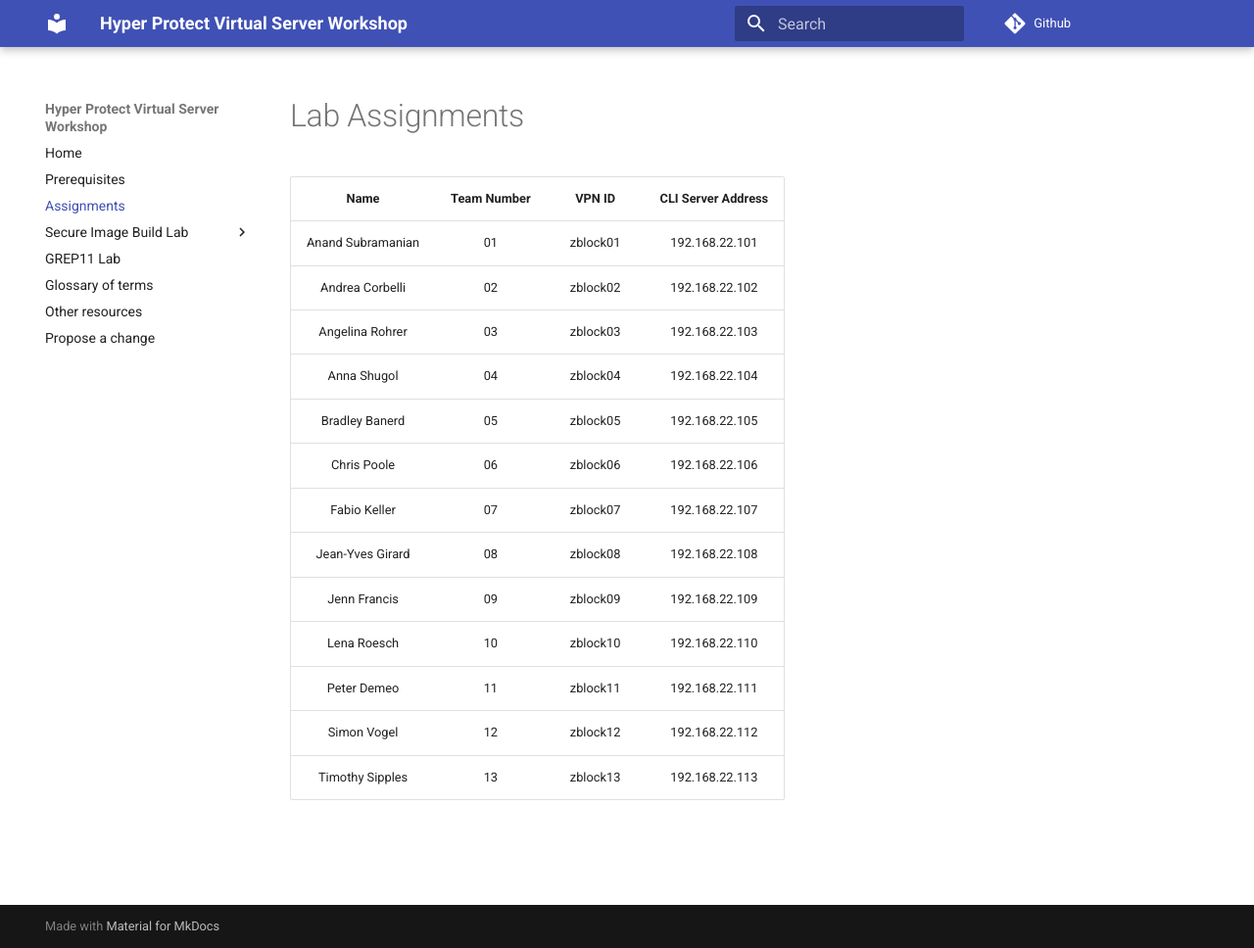
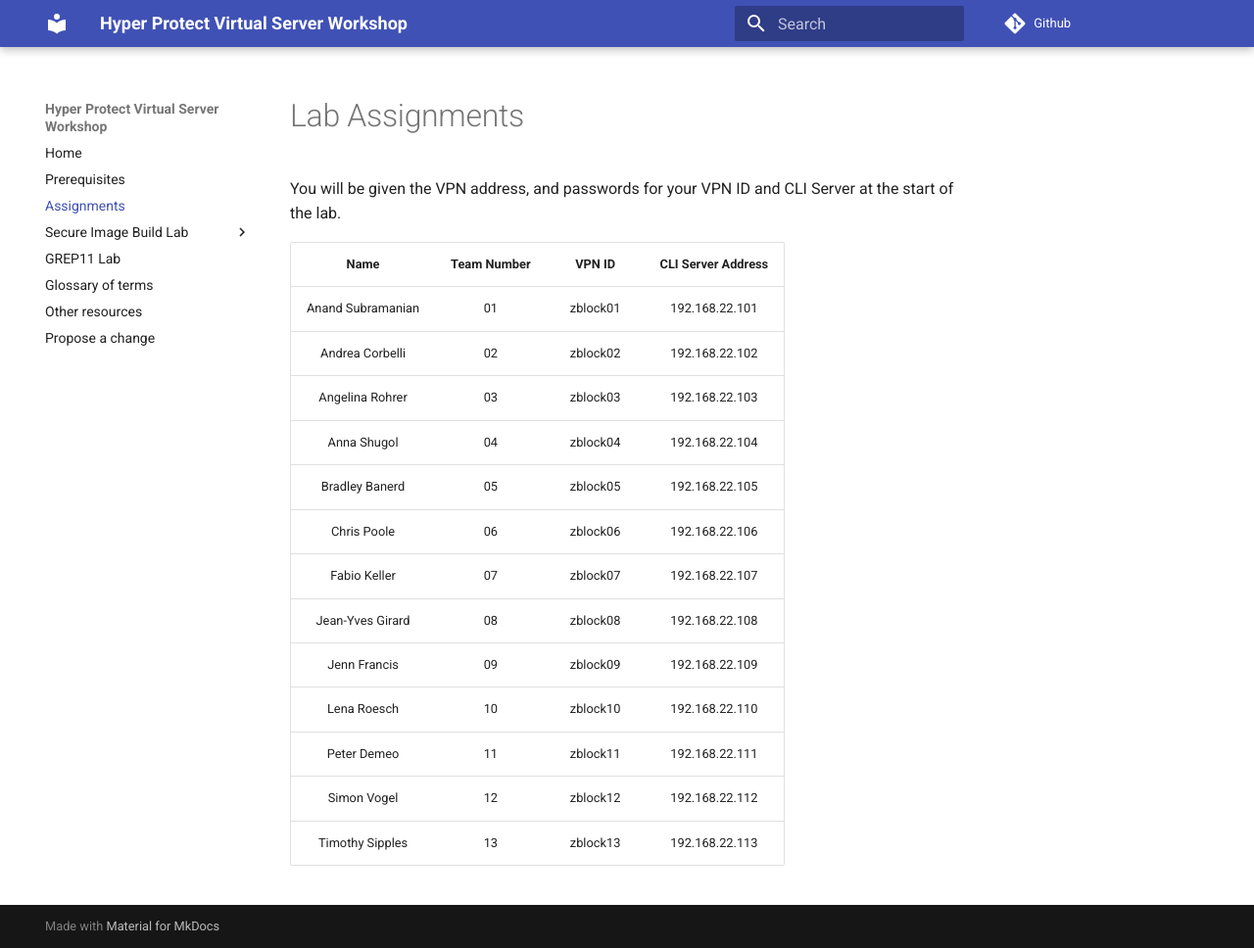
Before and after one commit to ibm-wsc/hyper-protect-virtual-servers-workshop, an MkDocs documentation site: the page built from docs/securebuild-lab/assignment.md, in a window 1280 px wide and 968 px high. Shown: the whole window at 98% size. Built offline with MkDocs 1.6.1 and Material for MkDocs 9.7.7, drawn with Linux system fonts in a browser that asks for light colours.

Commit message:
Update assignment.md

```diff
--- a/docs/securebuild-lab/assignment.md
+++ b/docs/securebuild-lab/assignment.md
@@ -1,4 +1,6 @@
 # Lab Assignments
+
+You will be given the VPN address, and passwords for your VPN ID and CLI Server at the start of the lab.
 
 |Name|Team Number|VPN ID|CLI Server Address|
 |:--:|:---------:|:----:|:----------------:|
```
